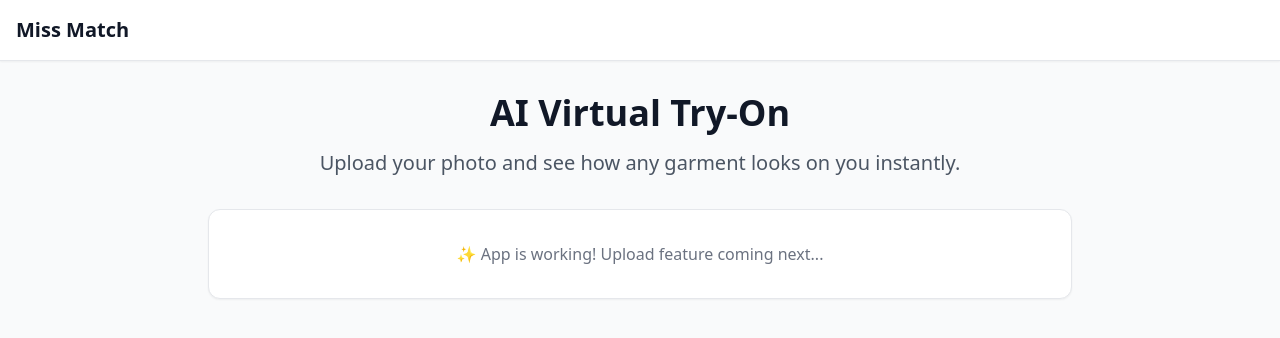
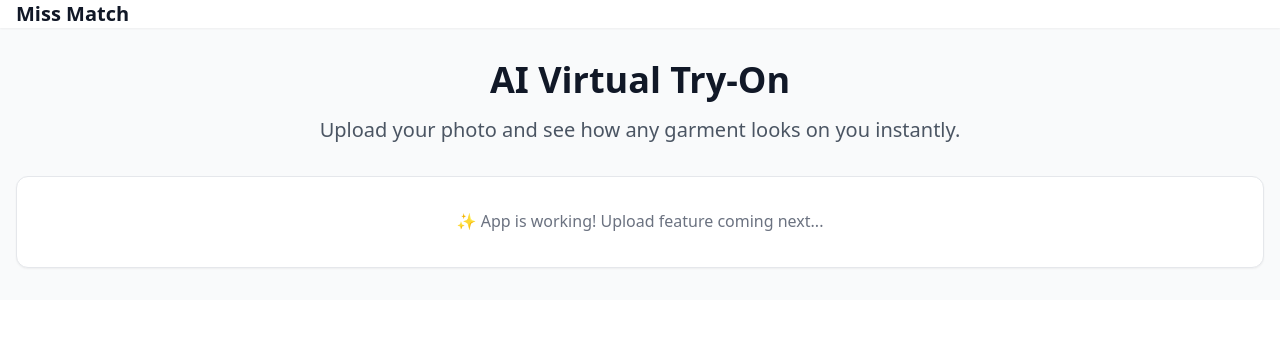
Before and after one commit to nick-cyber69/miss-match, a Next.js app: page / in a window 1280 px wide. Shown: the top 338 px of the page. Built offline with nearby package versions, Linux system fonts and the light colour scheme.

Commit message:
Fix missing dependencies and remove invalid config

```diff
--- a/next.config.js
+++ b/next.config.js
@@ -1,8 +1,6 @@
 /** @type {import('next').NextConfig} */
 const nextConfig = {
-  experimental: {
-    appDir: true
-  }
+  // Remove experimental.appDir - it's default in Next.js 14
 };
 
 module.exports = nextConfig;
--- a/src/app/globals.css
+++ b/src/app/globals.css
@@ -1,7 +1,35 @@
-@tailwind base;
-@tailwind components;
-@tailwind utilities;
+* {
+  margin: 0;
+  padding: 0;
+  box-sizing: border-box;
+}
 
 body {
-  font-family: system-ui, sans-serif;
+  font-family: system-ui, -apple-system, sans-serif;
+  line-height: 1.6;
+  color: #333;
 }
+
+.container {
+  max-width: 1200px;
+  margin: 0 auto;
+  padding: 0 1rem;
+}
+
+.bg-gray-50 { background-color: #f9fafb; }
+.bg-white { background-color: white; }
+.text-center { text-align: center; }
+.shadow-sm { box-shadow: 0 1px 2px 0 rgba(0, 0, 0, 0.05); }
+.border { border: 1px solid #e5e7eb; }
+.rounded-xl { border-radius: 0.75rem; }
+.p-8 { padding: 2rem; }
+.py-8 { padding-top: 2rem; padding-bottom: 2rem; }
+.px-4 { padding-left: 1rem; padding-right: 1rem; }
+.mb-4 { margin-bottom: 1rem; }
+.mb-8 { margin-bottom: 2rem; }
+.text-4xl { font-size: 2.25rem; line-height: 2.5rem; }
+.text-xl { font-size: 1.25rem; line-height: 1.75rem; }
+.font-bold { font-weight: 700; }
+.text-gray-900 { color: #111827; }
+.text-gray-600 { color: #4b5563; }
+.text-gray-500 { color: #6b7280; }
```
Also changed, not shown: package.json (+5 -2 lines).
